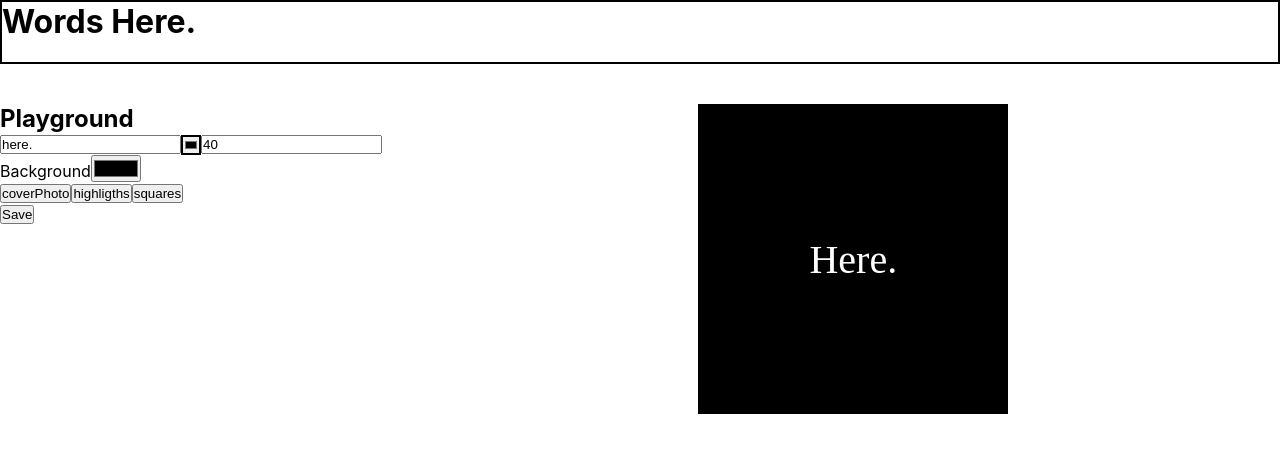
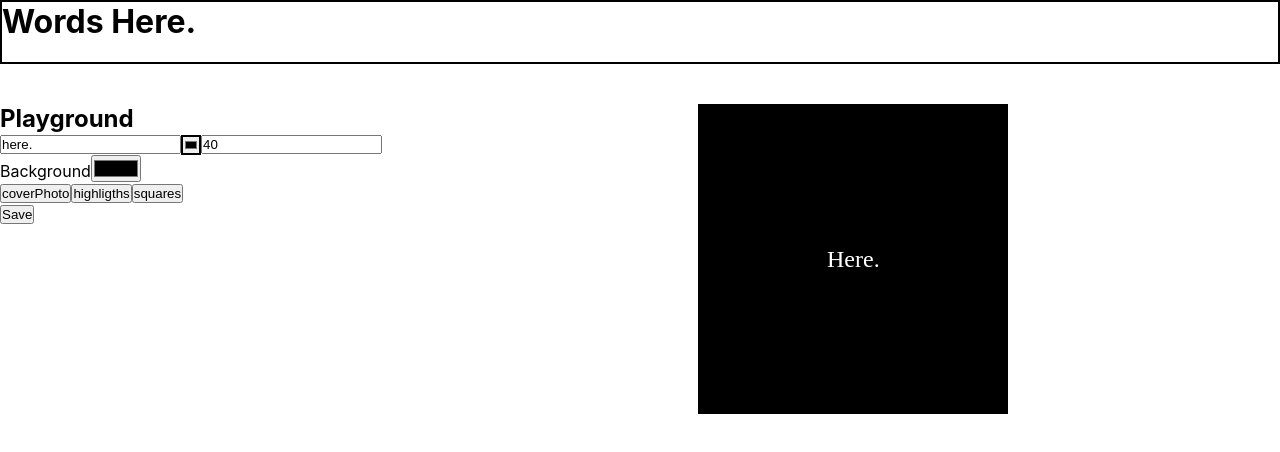
Before and after one commit to kvnal/words, a React (Create React App) app: page / in a window 1280 px wide. Shown: the top 452 px of the page. Built offline with nearby package versions, Linux system fonts and the light colour scheme; the HTML template or start-up script is replaced by a standard one; a web font is replaced by a local one.

Commit message:
quick fix

```diff
--- a/src/App.css
+++ b/src/App.css
@@ -22,6 +22,7 @@
   justify-content: center;
   align-items: center;
   user-select: none;
+  overflow-y: hidden;
 
 }
 
@@ -36,6 +37,8 @@
   color: white;
   overflow-x: hidden;
   overflow-wrap: break-word;
+  overflow-y:hidden;
+
 }
 
 .color{
--- a/src/Components/Display.js
+++ b/src/Components/Display.js
@@ -3,16 +3,16 @@ import { useState } from 'react';
 
 
 const Display = () => {
-    const [text,setText]=useState({value:"Here.", color:"#fff",size:40})
+    const [text,setText]=useState({value:"Here.", color:"#fff",size:24})
     const [bg,setBg]=useState({color:"#000",width:1080,height:1080})
     const sizes={coverPhoto : [1500,500], highligths:[1080,1920],sqaures : [1080,1080]} //width x hieght
 
-     function saveImage() {
+     function saveImage(output) {
         const post = document.querySelector('#post');
-        html2canvas(post,{scale:3}).then(canvas => {
+        html2canvas(post,{scale:4}).then(canvas => {
             const url = canvas.toDataURL();
             const download = document.createElement('a');
-            download.download = 'image.png';
+            download.download = `${output.slice(0,5)}....png`;
             download.href = url;
             download.click();
 
@@ -44,7 +44,7 @@ const Display = () => {
                         <button onClick={()=>setBg({...bg , width:sizes.sqaures[0] , height: sizes.sqaures[1]})}>squares</button>
                     </div>
                     </div>
-                    <button onClick={saveImage}>Save</button>
+                    <button onClick={()=>saveImage(text.value)}>Save</button>
                 </div>
             </div>
         <div className="display" id="post" style={{ backgroundColor: bg.color , height:`${bg.height/4}px`, width: `${bg.width/4}px` }}>
```
